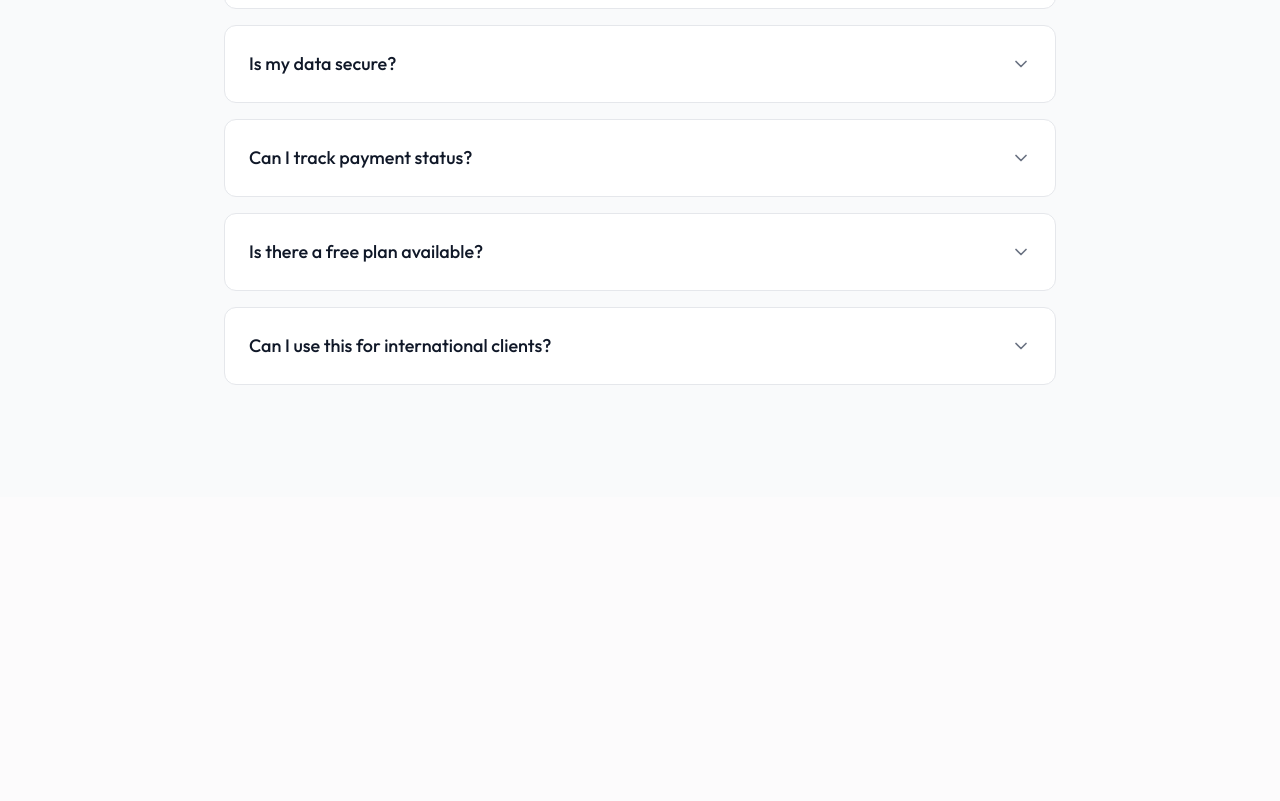
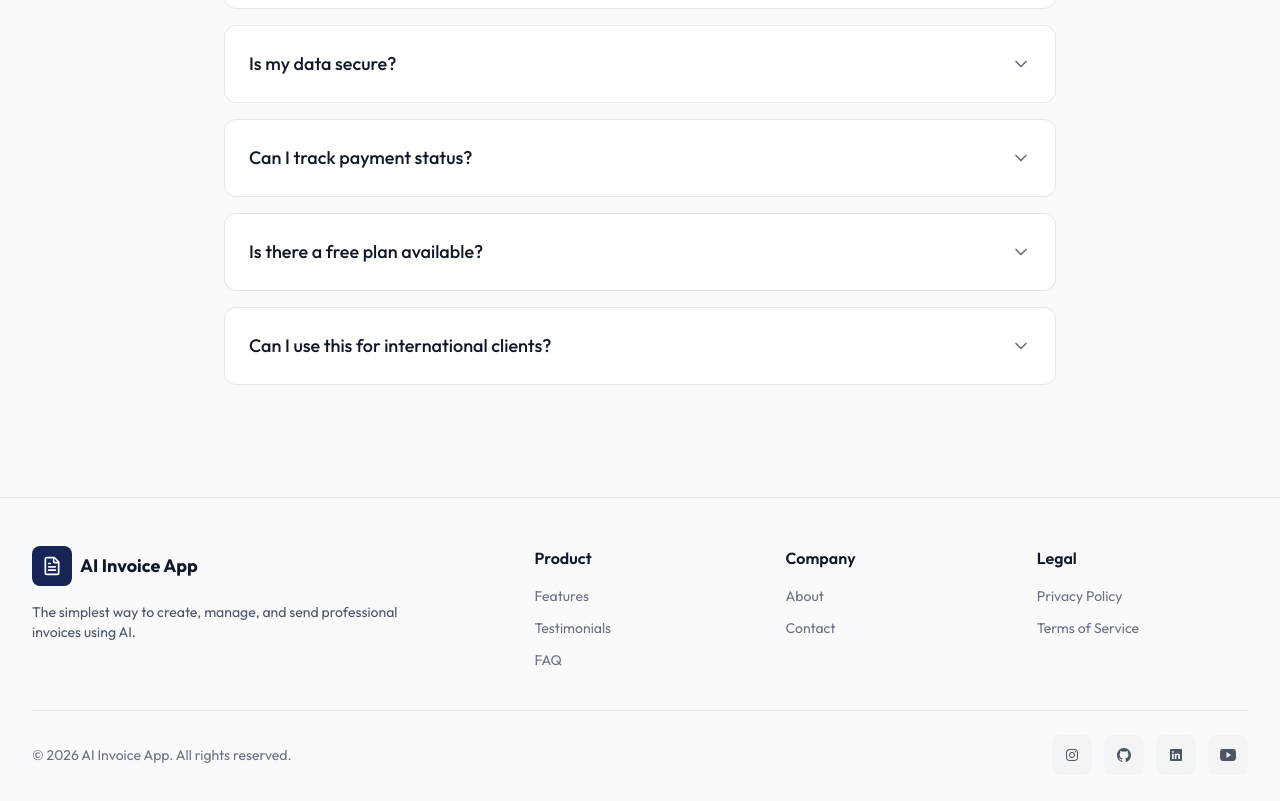
Before and after one commit to WebXodeTechnologies/ai_invoice, a React (Vite) app in the folder frontend/invoice-generator/: page / in a window 1280 px wide. Shown: the part 2600-3401 px from the top of the page. Built offline with nearby package versions, Linux system fonts and the light colour scheme.

Commit message:
Footer changes

```diff
--- a/frontend/invoice-generator/package.json
+++ b/frontend/invoice-generator/package.json
@@ -18,6 +18,7 @@
     "react": "^19.2.4",
     "react-dom": "^19.2.4",
     "react-hot-toast": "^2.6.0",
+    "react-icons": "^5.6.0",
     "react-router-dom": "^7.14.0",
     "tailwindcss": "^4.2.2"
   },
--- /dev/null
+++ b/frontend/invoice-generator/src/components/landing/Footer.jsx
@@ -0,0 +1,120 @@
+import { Link } from "react-router-dom";
+
+
+import { IoLogoGithub, IoLogoInstagram,IoLogoYoutube, IoLogoLinkedin    } from "react-icons/io";
+import { FileText } from "lucide-react";
+
+const FooterLink = ({ href, to, children }) => {
+  const className =
+    "text-gray-500 hover:text-gray-900 transition-colors duration-200";
+
+  if (to) {
+    return (
+      <Link to={to} className={className}>
+        {children}
+      </Link>
+    );
+  }
+
+  return (
+    <a href={href || "#"} className={className}>
+      {children}
+    </a>
+  );
+};
+
+const SocialLink = ({ href, children }) => {
+  return (
+    <a
+      href={href || "#"}
+      target="_blank"
+      rel="noopener noreferrer"
+      className="w-10 h-10 flex items-center justify-center rounded-lg bg-gray-100 hover:bg-blue-950 hover:text-white transition duration-300"
+    >
+      {children}
+    </a>
+  );
+};
+
+const Footer = () => {
+  return (
+    <footer className="bg-gray-50 border-t border-gray-200">
+      <div className="max-w-7xl mx-auto px-4 sm:px-6 lg:px-8 py-12">
+
+        <div className="grid grid-cols-1 sm:grid-cols-2 lg:grid-cols-5 gap-10">
+
+          {/* Brand */}
+          <div className="lg:col-span-2">
+            <Link to="/" className="flex items-center gap-2 mb-4">
+              <div className="w-10 h-10 bg-blue-950 rounded-lg flex items-center justify-center text-white">
+                <FileText className="w-5 h-5" />
+              </div>
+              <span className="font-bold text-lg text-gray-900">
+                AI Invoice App
+              </span>
+            </Link>
+
+            <p className="text-gray-600 text-sm max-w-sm">
+              The simplest way to create, manage, and send professional invoices using AI.
+            </p>
+          </div>
+
+          {/* Product */}
+          <div>
+            <h3 className="font-semibold text-gray-900 mb-4">Product</h3>
+            <ul className="space-y-3 text-sm">
+              <li><FooterLink href="#features">Features</FooterLink></li>
+              <li><FooterLink href="#testimonials">Testimonials</FooterLink></li>
+              <li><FooterLink href="#faq">FAQ</FooterLink></li>
+            </ul>
+          </div>
+
+          {/* Company */}
+          <div>
+            <h3 className="font-semibold text-gray-900 mb-4">Company</h3>
+            <ul className="space-y-3 text-sm">
+              <li><FooterLink to="/about">About</FooterLink></li>
+              <li><FooterLink to="/contact">Contact</FooterLink></li>
+            </ul>
+          </div>
+
+          {/* Legal */}
+          <div>
+            <h3 className="font-semibold text-gray-900 mb-4">Legal</h3>
+            <ul className="space-y-3 text-sm">
+              <li><FooterLink to="/privacy">Privacy Policy</FooterLink></li>
+              <li><FooterLink to="/terms">Terms of Service</FooterLink></li>
+            </ul>
+          </div>
+
+        </div>
+
+        {/* Bottom */}
+        <div className="mt-10 pt-6 border-t border-gray-200 flex flex-col sm:flex-row items-center justify-between gap-4">
+
+          <p className="text-sm text-gray-500">
+            © 2026 AI Invoice App. All rights reserved.
+          </p>
+
+          <div className="flex items-center gap-3">
+            <SocialLink>
+              <IoLogoInstagram className="w-4 h-4" />
+            </SocialLink>
+            <SocialLink>
+              <IoLogoGithub className="w-4 h-4" />
+            </SocialLink>
+            <SocialLink>
+              <IoLogoLinkedin className="w-4 h-4" />
+            </SocialLink>
+            <SocialLink>
+              <IoLogoYoutube className="w-4 h-4" />
+            </SocialLink>
+          </div>
+
+        </div>
+      </div>
+    </footer>
+  );
+};
+
+export default Footer;
--- a/frontend/invoice-generator/src/pages/LandingPage/LandingPage.jsx
+++ b/frontend/invoice-generator/src/pages/LandingPage/LandingPage.jsx
@@ -4,16 +4,18 @@ import Hero from './Hero'
 import Features from '../../components/landing/Features'
 import Testimonials from '../../components/landing/Testimonials'
 import Faq from '../../components/landing/Faq'
+import Footer from '../../components/landing/Footer'
 
 const LandingPage = () => {
   return (
     <div className='bg-[#ffffff] text-gray-600'>
       <Header/>
-      <main className='mb-[100vh]'>
+      <main className=''>
         <Hero/>
         <Features/>
         <Testimonials/>
         <Faq/>
+        <Footer/>
       </main>
     </div>
   )
```
Also changed, not shown: 1 other file (tests, documents, lock files or other folders).
